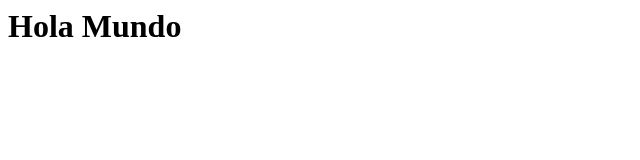
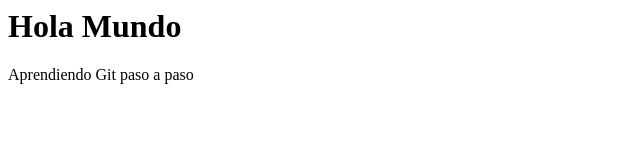
Before and after one commit to ElHombreJ33/proyecto1daw, a plain HTML site: page index.html in a window 1280 px wide. Shown: the whole page, without its empty margins (0-640 px from the left). Drawn offline with Linux system fonts and the light colour scheme.

Commit message:
Añadido párrafo de aprendizaje

```diff
--- a/index.html
+++ b/index.html
@@ -1 +1,2 @@
 <h1>Hola Mundo</h1>
+<p>Aprendiendo Git paso a paso</p>
```
